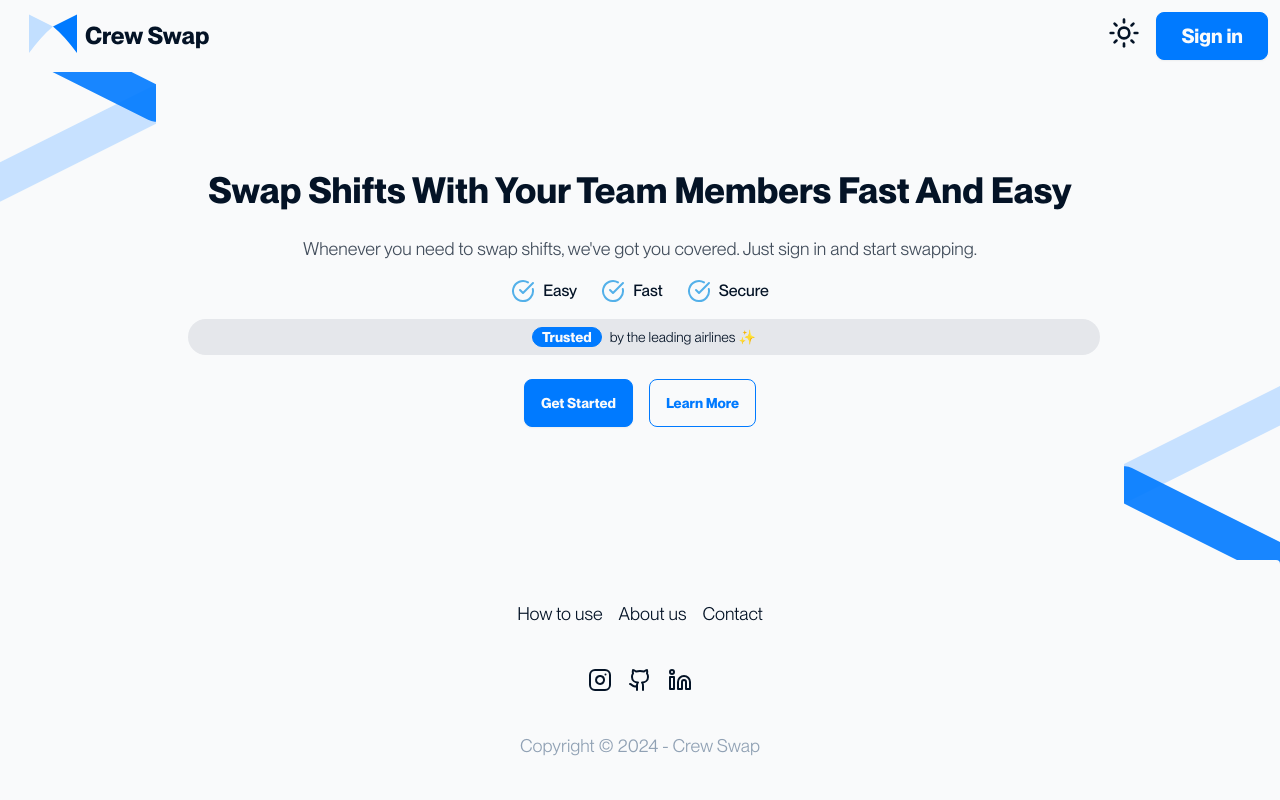
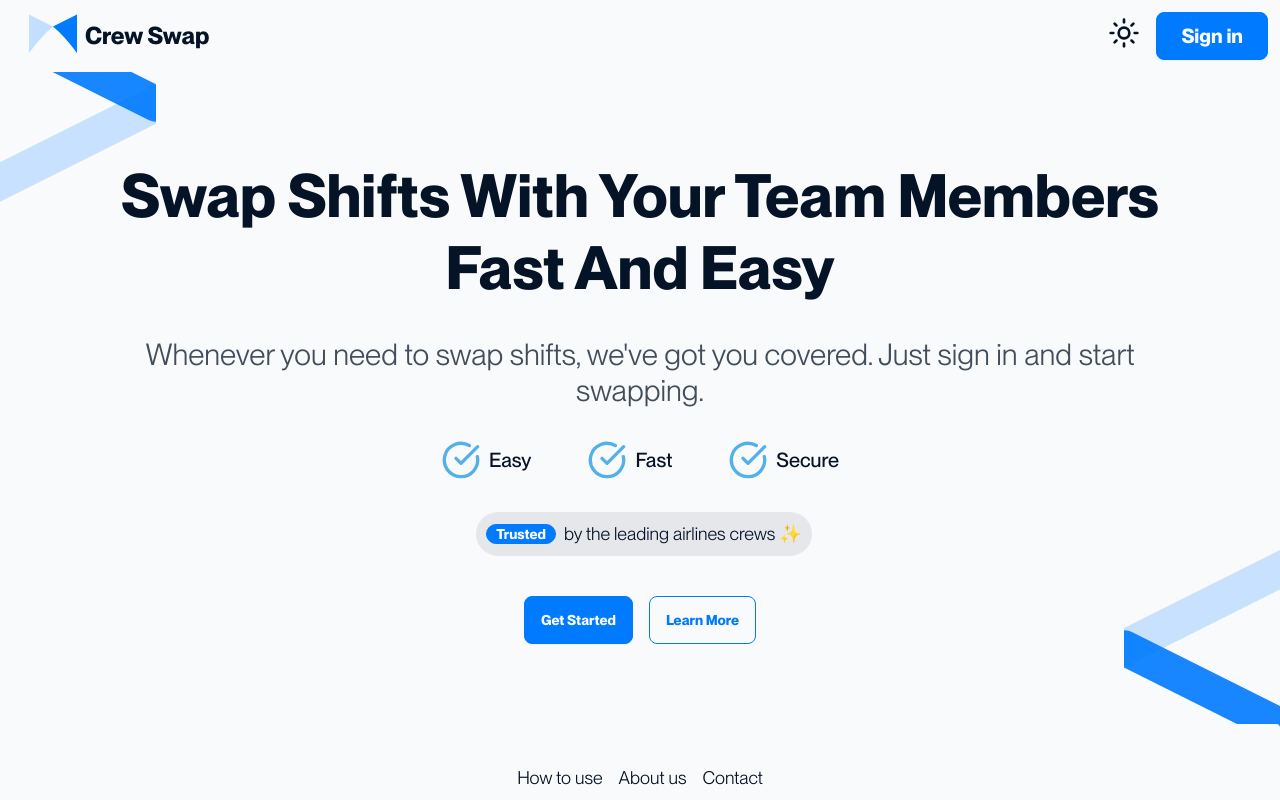
Before and after one commit to LofftApp/crew-swaps-web, a React (Vite) app: page / in a window 1280 px wide. Shown: the top 800 px of the page. Built offline with nearby package versions, Linux system fonts and the light colour scheme.

Commit message:
landing page repsonsive for bigger screens

```diff
--- a/src/components/Feature.tsx
+++ b/src/components/Feature.tsx
@@ -2,9 +2,9 @@ import { CircleCheckBig } from "lucide-react";
 
 function Feature({ name = "easy" }: { name: string }) {
   return (
-    <div className='flex gap-2 items-center'>
-      <CircleCheckBig className='h-6 w-6 text-info' />
-      <p className='text-base font-medium '>{name}</p>
+    <div className="flex items-center gap-2">
+      <CircleCheckBig className="h-6 w-6 text-info md:h-8 md:w-8 xl:h-10 xl:w-10" />
+      <p className="text-base font-medium md:text-lg xl:text-xl">{name}</p>
     </div>
   );
 }
--- a/src/pages/home/LandingPage.tsx
+++ b/src/pages/home/LandingPage.tsx
@@ -12,27 +12,24 @@ function LandingPage() {
       {/* Right Image */}
 
       <BgImage className="xs:-translate-y-[102%] bottom-0 right-0 -translate-y-[65%] translate-x-1/3 rotate-180 transform md:translate-x-1/4" />
-      <div className="xs:p-8 xs:mt-2 flex flex-col items-center justify-center gap-4 p-12">
-        <h1 className="text-center text-4xl font-semibold capitalize leading-[3.5rem]">
+      <div className="xs:p-8 xs:mt-2 flex flex-col items-center justify-center gap-4 p-12 md:gap-6 md:p-12 xl:gap-8 xl:p-20">
+        <h1 className="text-center text-4xl font-semibold capitalize leading-[3.5rem] md:text-5xl md:leading-[4rem] xl:text-6xl xl:leading-[4.5rem] 2xl:text-7xl 2xl:leading-[5rem]">
           Swap shifts with your team members fast and easy
         </h1>
-        <p className="text-center text-lg text-base-content/75">
+        <p className="text-center text-lg text-base-content/75 md:text-2xl xl:text-3xl 2xl:text-4xl">
           Whenever you need to swap shifts, we've got you covered. Just sign in
           and start swapping.
         </p>
-        <div className="flex items-center gap-6">
+        <div className="flex items-center gap-6 xl:gap-14">
           <Feature name="Easy" />
           <Feature name="Fast" />
           <Feature name="Secure" />
         </div>
-        <div className="ml-2 flex w-[90%] xs:w-[75%] items-center gap-2 rounded-full bg-base-300 p-2 text-sm justify-center">
+        <div className="xs:w-[80%] ml-2 flex w-[90%] items-center justify-center gap-2 rounded-full bg-base-300 p-2 text-sm sm:max-w-[50%] md:max-w-[55%] md:text-base lg:max-w-[35%] xl:max-w-[30%] xl:text-lg 2xl:text-xl">
           <div className="badge badge-primary text-sm font-semibold">
             Trusted
           </div>
-          <p className=''>
-
-            by the leading airlines ✨
-            </p>
+          <p className="">by the leading airlines crews ✨</p>
         </div>
 
         <div className="mt-2 flex items-center gap-4">
```
